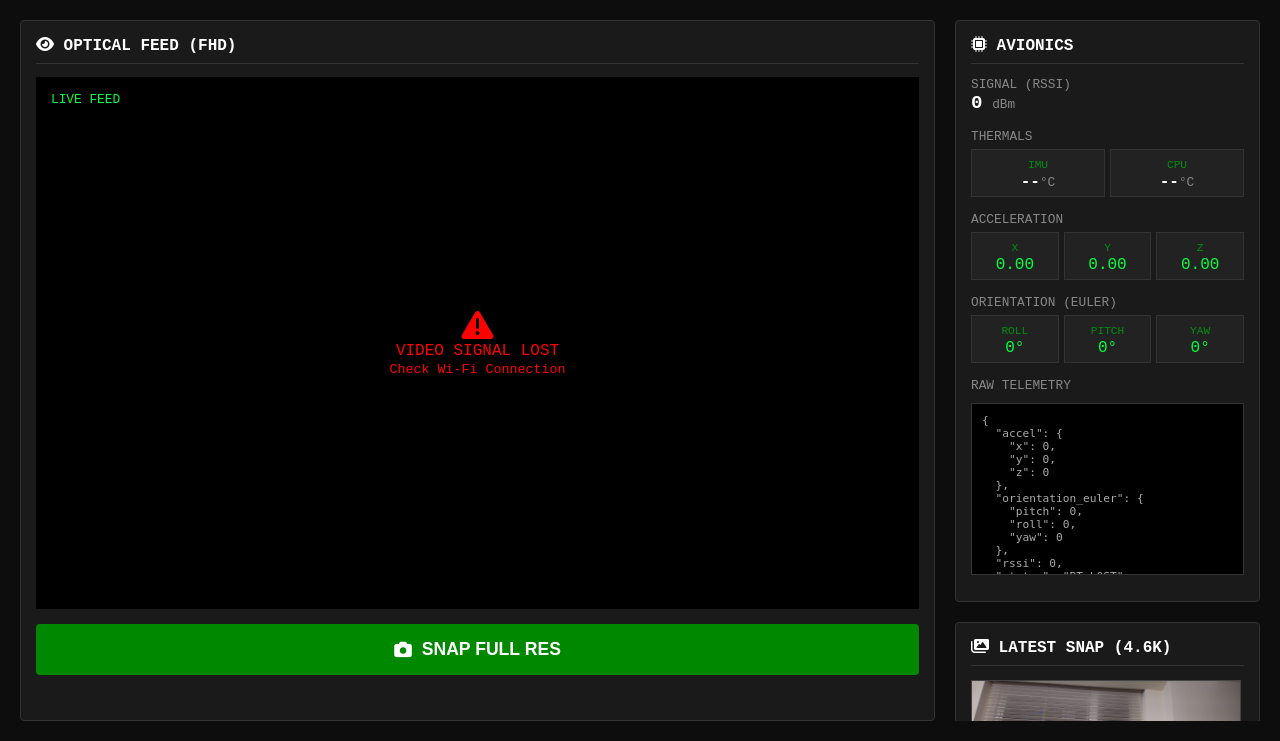
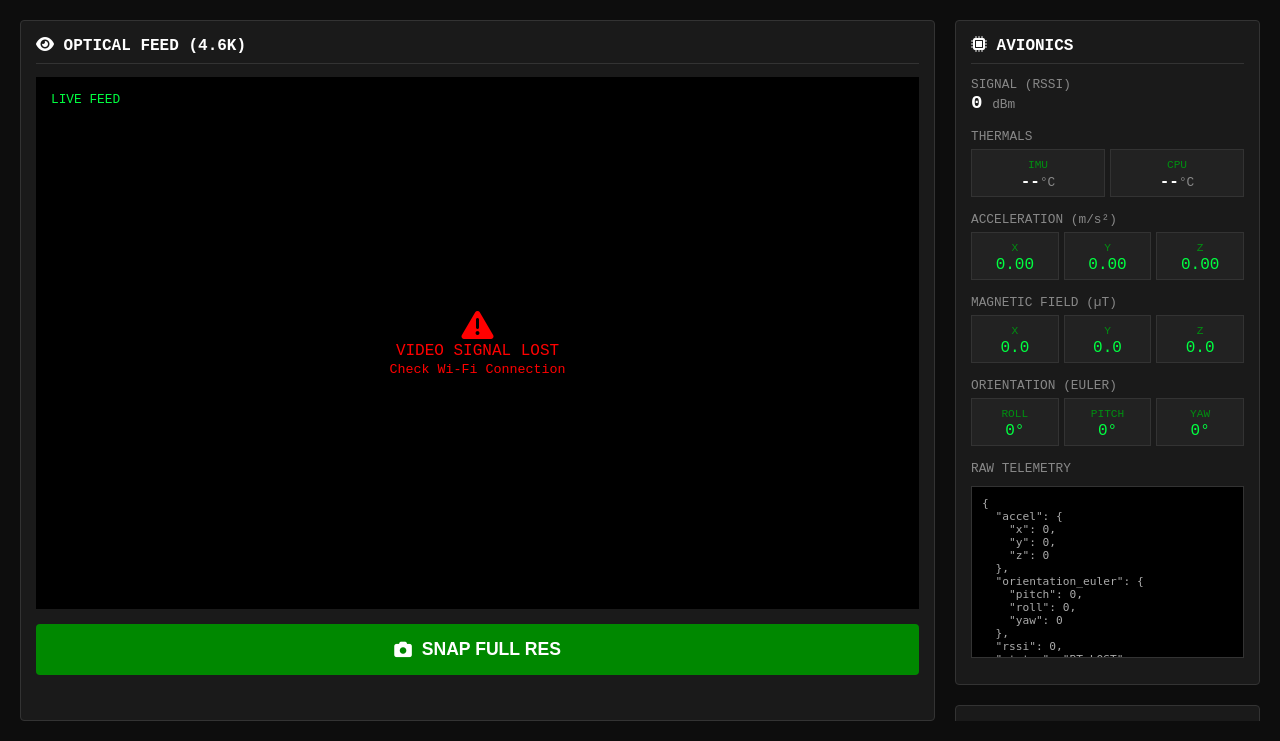
Before and after one commit to TogiFerretFerret/FlatSat, a Flask app: template ground/templates/dashboard.html in a window 1280 px wide. Shown: the part 59-800 px from the top of the page. Run offline with Flask 3, Linux system fonts and the light colour scheme; the template is opened without the code that fills it, so the values that code supplies are empty.

Commit message:
bye bye baby my my my my

```diff
--- a/ground/templates/dashboard.html
+++ b/ground/templates/dashboard.html
@@ -191,7 +191,7 @@
     <div class="grid-container">
         <!-- LEFT: VIDEO PANEL -->
         <div class="panel">
-            <h2><i class="fas fa-eye"></i> OPTICAL FEED (FHD)</h2>
+            <h2><i class="fas fa-eye"></i> OPTICAL FEED (4.6K)</h2>
             <div class="video-container">
                 <img id="video-feed" src="{{ video_url }}"
                      onerror="this.style.display='none'; document.getElementById('vid-error').style.display='block'">
@@ -238,11 +238,20 @@
                 </div>
 
                 <div class="stat-group">
-                    <span class="stat-label">ACCELERATION</span>
+                    <span class="stat-label">ACCELERATION (m/s²)</span>
                     <div class="axis-grid">
                         <div class="axis-box"><span class="axis-name">X</span><br><span id="ax">0.0</span></div>
                         <div class="axis-box"><span class="axis-name">Y</span><br><span id="ay">0.0</span></div>
                         <div class="axis-box"><span class="axis-name">Z</span><br><span id="az">0.0</span></div>
+                    </div>
+                </div>
+
+                <div class="stat-group">
+                    <span class="stat-label">MAGNETIC FIELD (µT)</span>
+                    <div class="axis-grid">
+                        <div class="axis-box"><span class="axis-name">X</span><br><span id="mx">0.0</span></div>
+                        <div class="axis-box"><span class="axis-name">Y</span><br><span id="my">0.0</span></div>
+                        <div class="axis-box"><span class="axis-name">Z</span><br><span id="mz">0.0</span></div>
                     </div>
                 </div>
 
@@ -261,7 +270,7 @@
 
             <!-- SNAPSHOTS GALLERY -->
             <div class="panel" style="flex-grow: 1; min-height: 200px;">
-                <h2><i class="fas fa-images"></i> LATEST SNAP (4.6K)</h2>
+                <h2><i class="fas fa-images"></i> LATEST SNAP</h2>
                 <div id="gallery-content">
                     <div style="text-align:center; padding:20px; color:#555;">No snaps yet</div>
                 </div>
@@ -300,6 +309,13 @@
                 document.getElementById('ax').innerText = data.accel.x.toFixed(2);
                 document.getElementById('ay').innerText = data.accel.y.toFixed(2);
                 document.getElementById('az').innerText = data.accel.z.toFixed(2);
+            }
+
+            // Mag (New)
+            if (data.mag) {
+                document.getElementById('mx').innerText = data.mag.x.toFixed(1);
+                document.getElementById('my').innerText = data.mag.y.toFixed(1);
+                document.getElementById('mz').innerText = data.mag.z.toFixed(1);
             }
 
             // Orientation
```
